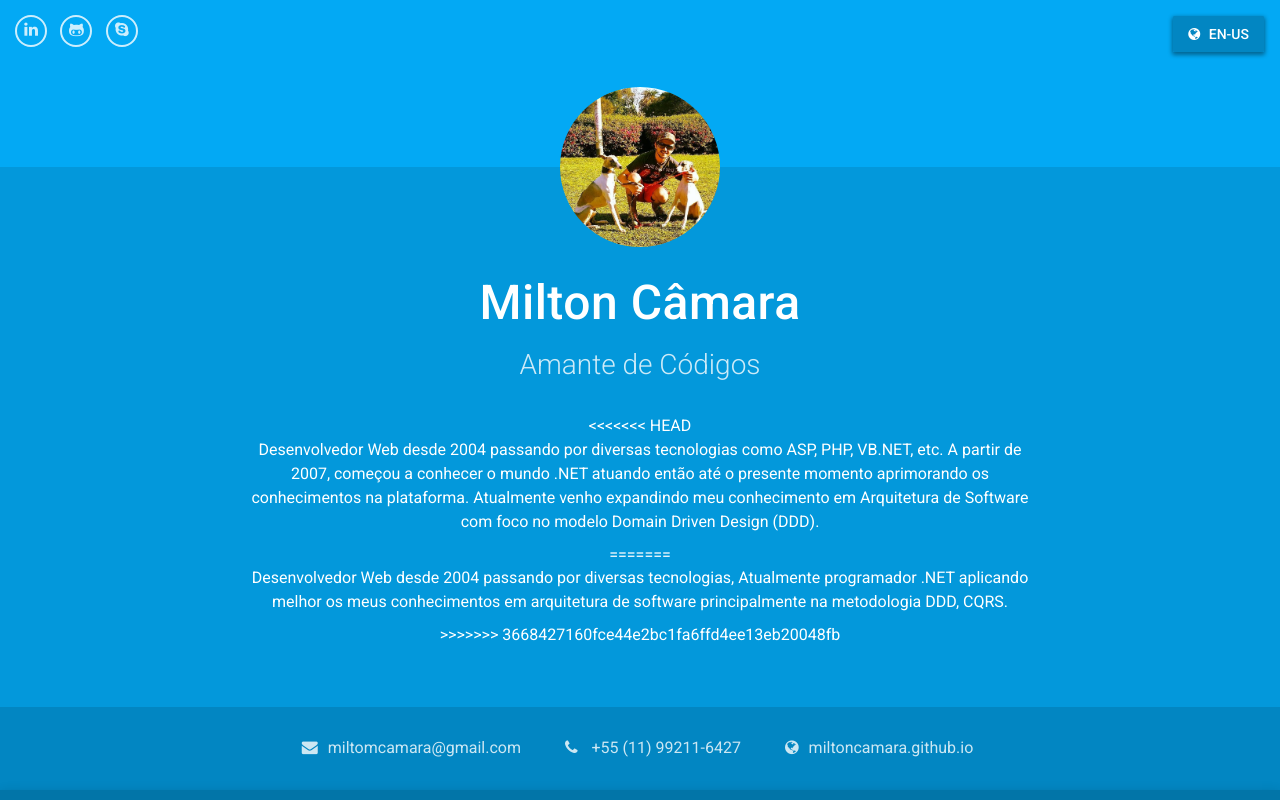
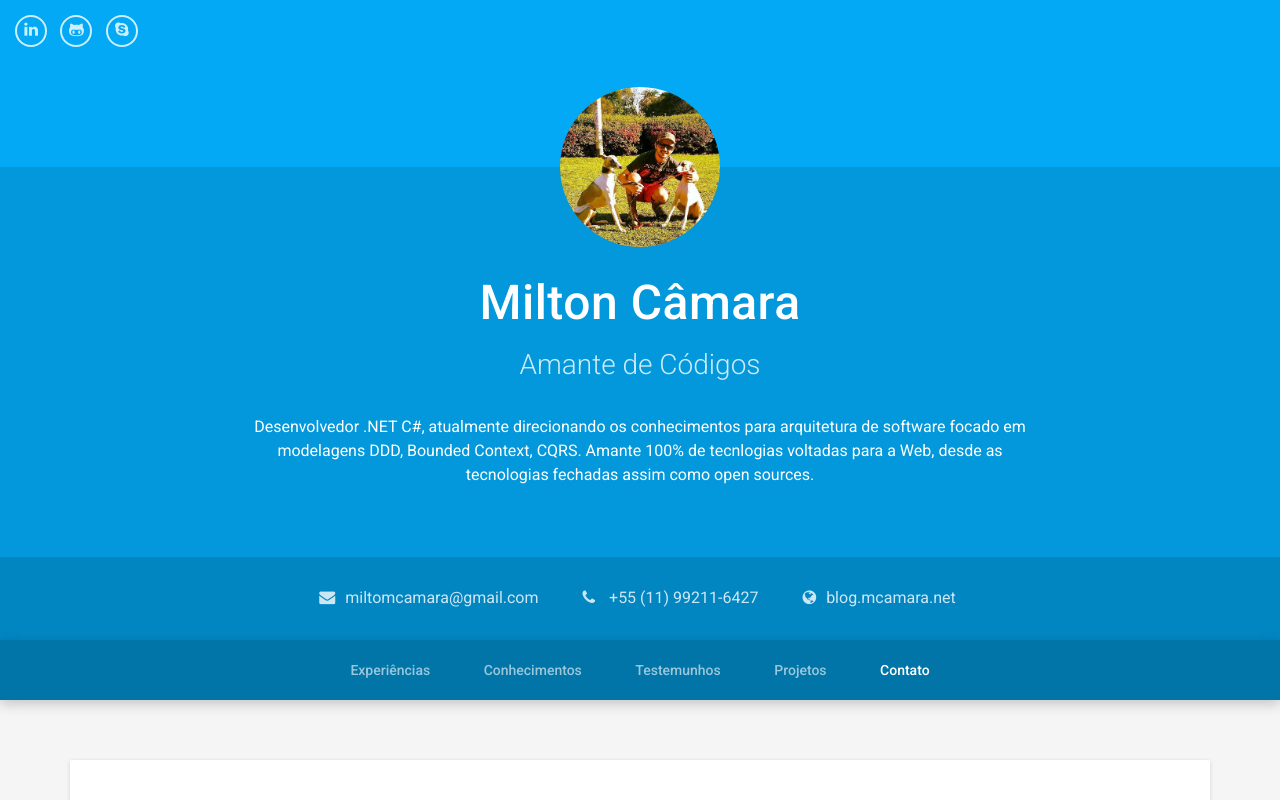
Before and after one commit to miltoncamara/miltoncamara.github.io, a plain HTML site: page index.html in a window 1280 px wide. Shown: the top 800 px of the page. Drawn offline with Linux system fonts and the light colour scheme.

Commit message:
Novos ajustes

```diff
--- a/index.html
+++ b/index.html
@@ -6,7 +6,7 @@
 <!--<![endif]-->
 
 <head>
-    <title>Milton Câmara - Resumo Pessoal</title>
+    <title>Milton Câmara - .NET Developer</title>
     <!-- Meta -->
     <meta charset="utf-8">
     <meta http-equiv="X-UA-Compatible" content="IE=edge">
@@ -33,9 +33,9 @@
 
     <header class="header">
         <div class="top-bar container-fluid">
-            <div class="actions">
-                <a class="btn" href="mailto:miltomcamara@gmail.com"><i class="fa fa-globe" aria-hidden="true"></i> EN-US</a>
-            </div>
+<!--            <div class="actions">
+                <a class="btn" href="/en-us"><i class="fa fa-globe" aria-hidden="true"></i> EN-US</a>
+            </div>-->
             <!--//actions-->
             <ul class="social list-inline">
                 <li><a href="https://www.linkedin.com/in/milton-camara-gomes-b89a5112/" target="_blank"><i class="fa fa-linkedin" aria-hidden="true"></i></a></li>
@@ -54,30 +54,18 @@
                 <h1 class="name">Milton Câmara</h1>
                 <div class="title">Amante de Códigos</div>
                 <div class="profile">
-<<<<<<< HEAD
                     <p>
-                        Desenvolvedor Web desde 2004 passando por diversas tecnologias como ASP, PHP, VB.NET, etc.
-                        A partir de 2007, começou a conhecer o mundo .NET atuando então até o presente momento aprimorando os conhecimentos na plataforma.
-                        Atualmente venho expandindo meu conhecimento em Arquitetura de Software com foco no modelo Domain Driven Design (DDD).
+                        Desenvolvedor .NET C#, atualmente direcionando os conhecimentos para arquitetura de software focado em modelagens DDD, Bounded Context, CQRS. Amante 100% de tecnlogias voltadas para a Web, desde as tecnologias fechadas assim como open sources.
                     </p>
-=======
-                    <p>Desenvolvedor Web desde 2004 passando por diversas tecnologias,
-                        Atualmente programador .NET aplicando melhor os meus conhecimentos
-                        em arquitetura de software principalmente na metodologia DDD, CQRS.</p>
->>>>>>> 3668427160fce44e2bc1fa6ffd4ee13eb20048fb
                 </div>
-                <!--//profile-->
             </div>
-            <!--//container-->
         </div>
-        <!--//intro-->
-
         <div class="contact-info">
             <div class="container text-center">
                 <ul class="list-inline">
-                    <li class="email"><i class="fa fa-envelope"></i><a href="mailto:someone@example.com">miltomcamara@gmail.com</a></li>
+                    <li class="email"><i class="fa fa-envelope"></i><a href="mailto:miltomcamara@gmail.com">miltomcamara@gmail.com</a></li>
                     <li><i class="fa fa-phone"></i> <a href="tel: 5511992116427">+55 (11) 99211-6427</a></li>
-                    <li class="website"><i class="fa fa-globe"></i><a href="#" target="_blank">miltoncamara.github.io</a></li>
+                    <li class="website"><i class="fa fa-globe"></i><a href="blog.mcamara.net" target="_blank">blog.mcamara.net</a></li>
                 </ul>
             </div>
             <!--//container-->
```
